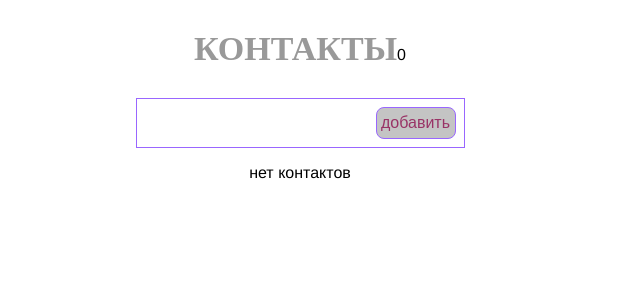
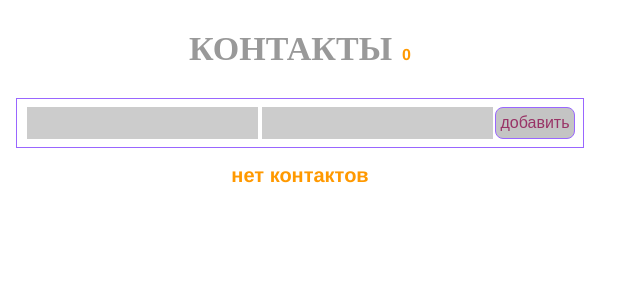
Before and after one commit to Shilachkashila/t-book, a Vue app: page / in a window 1280 px wide. Shown: the top 300 px of the page, without its empty margins (0-640 px from the left). Built offline with nearby package versions, Linux system fonts and the light colour scheme.

Commit message:
17.01 счётчик готов. директива v-if. два инпута в форме и при выведении

```diff
--- a/src/App.vue
+++ b/src/App.vue
@@ -1,17 +1,20 @@
 <template>
   <div id="app">
     <h1 class="title">контакты</h1>
-    <span
+    <span class="counter"
     >{{counter}}</span>
     <!-- v-on прослушка событий через $emit-->
     <formAdd
     v-on:add-numb="addNumb"
     />
-    <p>нет контактов</p>
     <phonList
     :numbers="numbers"
     v-on:remov-numb="removNumb"
+    v-if="numbers.length"
     />
+    <p class="placeholder_visible"
+    v-else
+    >нет контактов</p>
   </div>
 </template>
 
@@ -34,6 +37,7 @@ components: {
 methods: {
   removNumb(id) {
   this.numbers = this.numbers.filter(t => t.id !==id);
+  this.counter--;
 },
   addNumb(numb) {
   this.numbers.push(numb);
@@ -66,4 +70,15 @@ methods: {
   color: #999999;
   text-transform:uppercase;
 }
+.counter {
+  margin-left: 10px;
+  color: #FF9900;
+  font-size: 16px;
+  font-weight: bold;
+}
+.placeholder_visible {
+  color: #FF9900;
+  font-size: 20px;
+  font-weight: bold;
+}
 </style>
--- a/src/components/formAdd.vue
+++ b/src/components/formAdd.vue
@@ -2,8 +2,11 @@
   <div>
     <!-- вместо обычного(prevent)поведения формы(submit)приниает(=)функцию(onSubmit) -->
     <form v-on:submit.prevent="onSubmit">
-      <input type="text" v-model='title'>
-      <button type="submit" name="добавить"
+      <input type="text" name="phone-number" v-model='telephone'>
+      <input type="text" name="name" v-model='title'>
+      <button
+      v-on:keyup.enter="onSubmit"
+      type="submit" name="добавить"
       >добавить</button>
     </form>
   </div>
@@ -13,18 +16,18 @@ export default {
   name: "",
   data() {
     return {
-      title: ''
+      title: '',
+      telephone: '',
     }
   },
   methods: {
   onSubmit() {
-    // всё что в поле data доступно через ключевое слово this
-    console.log('Sabmit',this.title)
-    // возможно использую для счётчика элементов
-    if (this.title.trim()) {
-      const newNumb = { id: Date.now(), title: this.title, completed: false }
+    // всё что в поле data доступно через ключевое слово thiss
+    if (this.title.trim() && this.telephone.trim()) {
+      const newNumb = { id: Date.now(), telephone: this.telephone, title: this.title, completed: false }
       this.$emit('add-numb', newNumb)
       this.title = ''
+      this.telephone = ''
     }
   }
 }
@@ -43,8 +46,10 @@ input {
   box-sizing: border-box;
   height: 2rem;
   padding: 0 10px;
+  margin: 0 2px;
   font-size: 16px;
   border-color: transparent;
+  background-color: #cccccc;
 }
 button {
   height: 2rem;
--- a/src/components/phonItem.vue
+++ b/src/components/phonItem.vue
@@ -1,10 +1,10 @@
 <template lang="html">
       <li>
-        <!-- добавление динамического класса -->
-        <span>
+        <p>
           <strong>{{index + 1}}</strong>
-          {{numb.title}}
-        </span>
+          <span>{{numb.telephone}}</span>
+          <span>{{numb.title}}</span>
+        </p>
         <button type="button" name="button"
          v-on:click="$emit('remov-numb', numb.id)">
         удалить</button>
@@ -35,8 +35,12 @@ li {
 input {
   margin: 0 1rem;
 }
+p :first-child {
+  margin: 0 10px;
+  color: #FF9900;
+}
 span {
-  margin-left: 10px;
+  margin: 0 10px;
 }
 button {
   width: 80px;
@@ -45,6 +49,6 @@ button {
   border: 1px solid #993366;
   border-radius: 8px;
   color: #C4C4C4;
-  font-size: 16px;
+  font-size: 18px;
 }
 </style>
```
